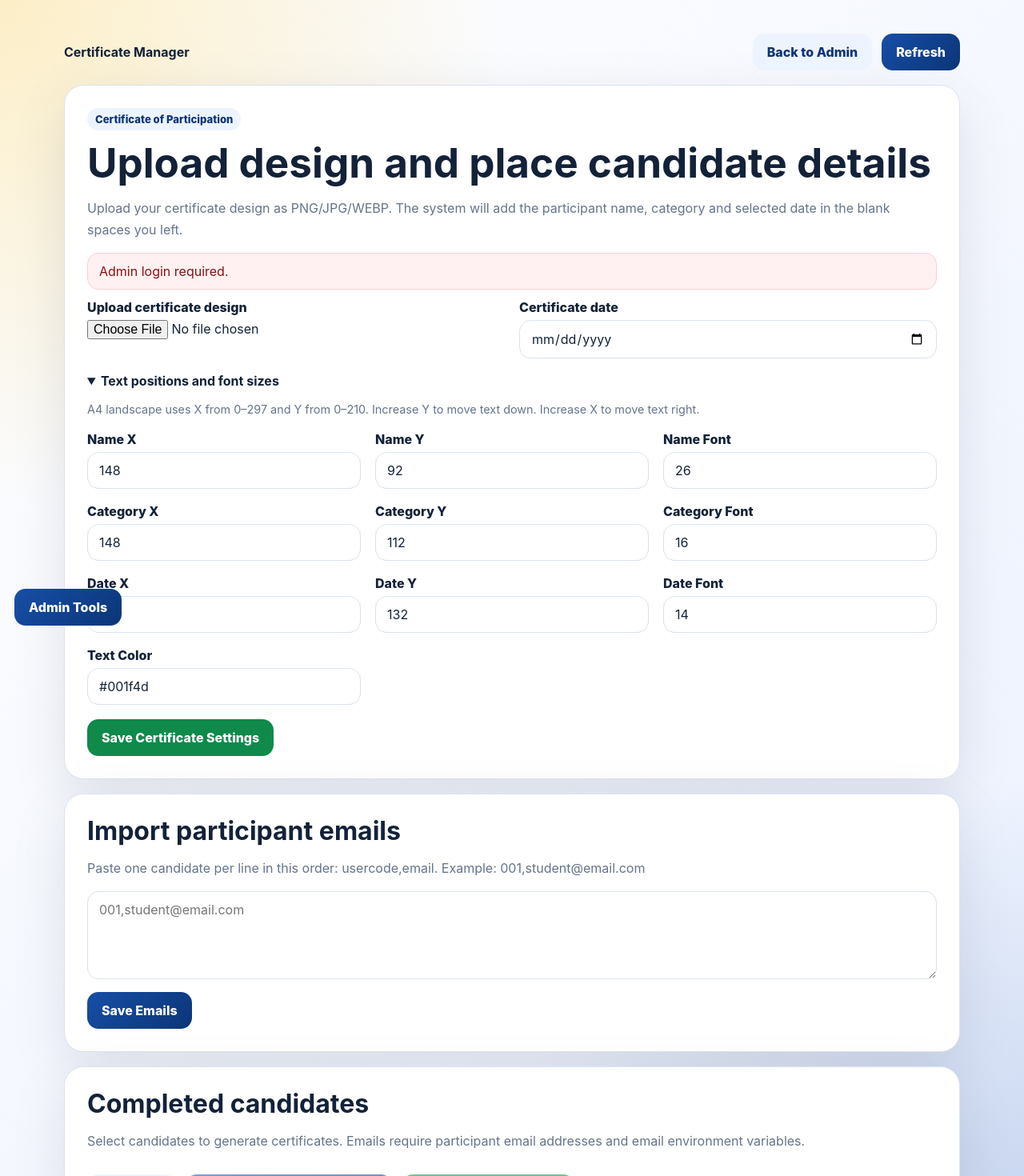
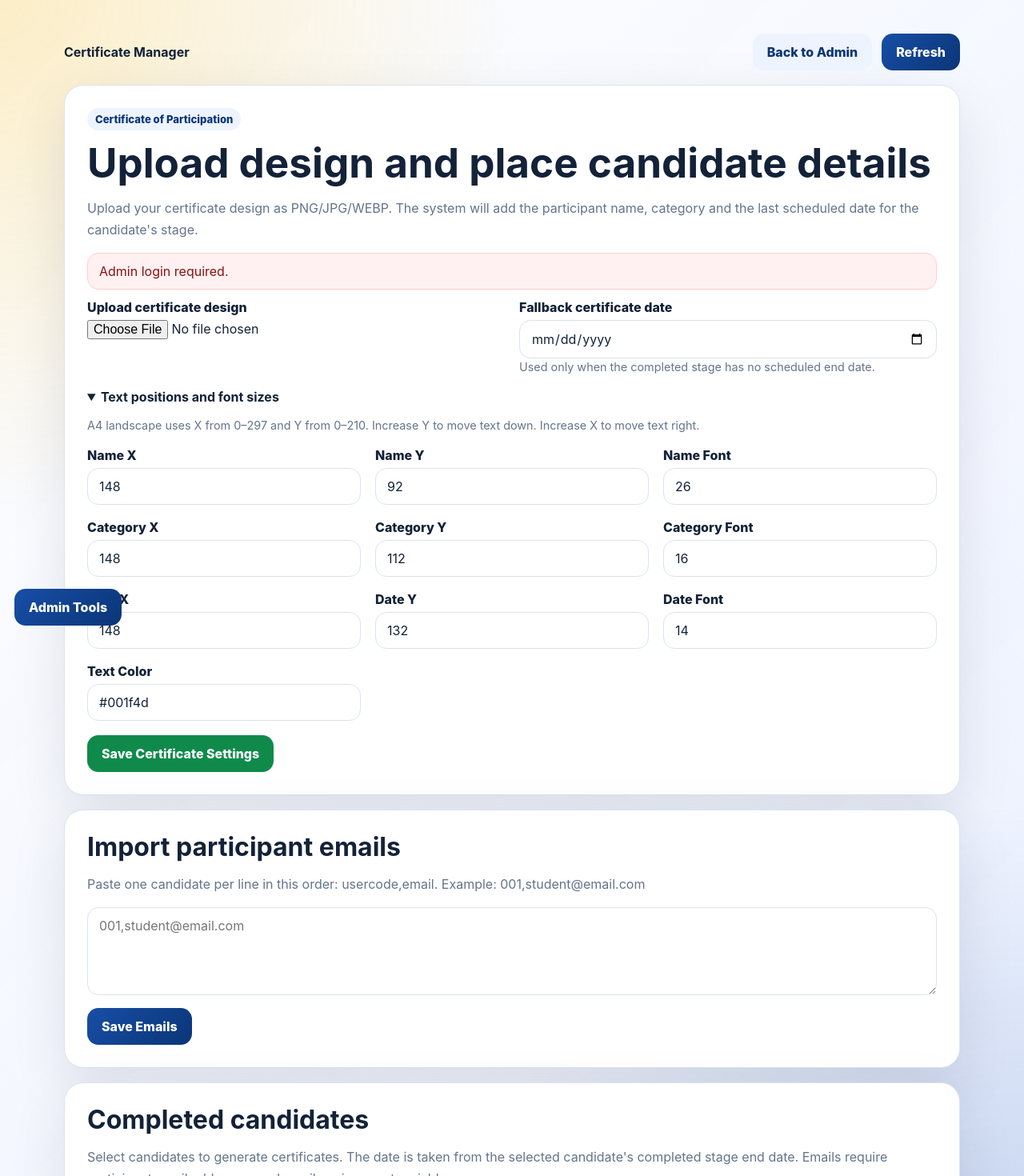
Before and after one commit to kkinging47-prog/mezzopedia-contest-questions-app, a Next.js app: page /admin/certificates in a window 1280 px wide. Shown: the top 1470 px of the page at 80% size. Built offline with nearby package versions, Linux system fonts and the light colour scheme; no server answers.

Commit message:
Use scheduled stage dates in certificate manager

```diff
--- a/src/app/admin/certificates/page.tsx
+++ b/src/app/admin/certificates/page.tsx
@@ -3,7 +3,7 @@
 import { FormEvent, useEffect, useMemo, useState } from 'react';
 import { CertificateSettings, DEFAULT_CERTIFICATE_SETTINGS, downloadCertificate, downloadCertificateBatch, normalizeCertificateSettings } from '@/lib/certificatePdf';
 
-type Candidate = { sessionId: string; name: string; usercode: string; category: string; email?: string; submittedAt?: string };
+type Candidate = { sessionId: string; name: string; usercode: string; category: string; stage?: string; certificateDate?: string; email?: string; submittedAt?: string };
 type ConfigRow = { key: string; value: unknown };
 
 const MAX_CERTIFICATE_IMAGE_SIZE = 15 * 1024 * 1024;
@@ -59,7 +59,10 @@ export default function AdminCertificatesPage() {
     setError('');
     const configRes = await fetch('/api/admin/config').then(r => r.json()).catch(() => ({}));
     const row = (configRes.config || []).find((item: ConfigRow) => item.key === 'certificateSettings');
-    setSettings(normalizeCertificateSettings((row?.value || DEFAULT_CERTIFICATE_SETTINGS) as CertificateSettings));
+    const effectiveRes = await fetch('/api/certificate-settings').then(r => r.json()).catch(() => ({}));
+    const storedSettings = normalizeCertificateSettings((row?.value || DEFAULT_CERTIFICATE_SETTINGS) as CertificateSettings);
+    const effectiveDate = effectiveRes?.settings?.certificateDate || storedSettings.certificateDate;
+    setSettings(normalizeCertificateSettings({ ...storedSettings, certificateDate: effectiveDate }));
     const candidateRes = await fetch('/api/admin/certificates/candidates').then(r => r.json()).catch(() => ({}));
     if (candidateRes.error) setError(candidateRes.error);
     setCandidates(candidateRes.candidates || []);
@@ -105,7 +108,7 @@ export default function AdminCertificatesPage() {
     const res = await fetch('/api/admin/config', { method: 'PUT', headers: { 'Content-Type': 'application/json' }, body: JSON.stringify({ config: { certificateSettings: settings } }) });
     const json = await res.json().catch(() => ({}));
     if (!res.ok) { setError(json.error || 'Could not save certificate settings.'); return; }
-    setMessage('Certificate settings saved. Participants will now use this certificate template on the results page.');
+    setMessage('Certificate settings saved. The certificate date will still use each stage scheduled end date when that stage has an end date.');
   }
 
   async function importEmails() {
@@ -125,13 +128,13 @@ export default function AdminCertificatesPage() {
 
   function toggleCandidate(id: string) { setSelectedIds(prev => prev.includes(id) ? prev.filter(item => item !== id) : [...prev, id]); }
   function toggleAll() { setSelectedIds(selectedAll ? [] : candidates.map(c => c.sessionId)); }
-  async function downloadOne(candidate: Candidate) { await downloadCertificate({ name: candidate.name, category: candidate.category, usercode: candidate.usercode }, settings); }
-  async function downloadSelected() { await downloadCertificateBatch(selectedCandidates.map(c => ({ name: c.name, category: c.category, usercode: c.usercode })), settings); }
+  async function downloadOne(candidate: Candidate) { await downloadCertificate({ name: candidate.name, category: candidate.category, usercode: candidate.usercode, certificateDate: candidate.certificateDate || settings.certificateDate }, settings); }
+  async function downloadSelected() { await downloadCertificateBatch(selectedCandidates.map(c => ({ name: c.name, category: c.category, usercode: c.usercode, certificateDate: c.certificateDate || settings.certificateDate })), settings); }
 
   async function emailSelected() {
     if (!selectedIds.length) { setError('Select at least one candidate first.'); return; }
     setSending(true); setError(''); setMessage('Sending certificate email(s)...');
-    const res = await fetch('/api/admin/certificates/send', { method: 'POST', headers: { 'Content-Type': 'application/json' }, body: JSON.stringify({ sessionIds: selectedIds, certificateDate: settings.certificateDate }) });
+    const res = await fetch('/api/admin/certificates/send', { method: 'POST', headers: { 'Content-Type': 'application/json' }, body: JSON.stringify({ sessionIds: selectedIds }) });
     const json = await res.json().catch(() => ({}));
     setSending(false);
     if (!res.ok) { setError(json.error || 'Could not send certificate emails.'); setMessage(''); return; }
@@ -142,16 +145,16 @@ export default function AdminCertificatesPage() {
     <main className="math-bg" style={{ padding: '24px 0 80px' }}><div className="container">
       <nav className="nav flex between wrap no-print"><strong>Certificate Manager</strong><div className="flex wrap"><a className="btn btn-light" href="/admin">Back to Admin</a><button className="btn btn-primary" onClick={loadAll}>Refresh</button></div></nav>
 
-      <section className="card card-pad"><span className="badge">Certificate of Participation</span><h1 style={{ marginTop: 12 }}>Upload design and place candidate details</h1><p className="muted">Upload your certificate design as PNG/JPG/WEBP. The system will add the participant name, category and selected date in the blank spaces you left.</p>{message && <div className="alert alert-success">{message}</div>}{error && <div className="alert alert-error">{error}</div>}
-        <form onSubmit={saveSettings} className="grid"><div className="grid grid-2"><label><span className="label">Upload certificate design</span><input type="file" accept="image/*" onChange={e => uploadTemplate(e.target.files?.[0] || null)} /></label><label><span className="label">Certificate date</span><input className="input" type="date" value={settings.certificateDate} onChange={e => update('certificateDate', e.target.value)} /></label></div>
+      <section className="card card-pad"><span className="badge">Certificate of Participation</span><h1 style={{ marginTop: 12 }}>Upload design and place candidate details</h1><p className="muted">Upload your certificate design as PNG/JPG/WEBP. The system will add the participant name, category and the last scheduled date for the candidate's stage.</p>{message && <div className="alert alert-success">{message}</div>}{error && <div className="alert alert-error">{error}</div>}
+        <form onSubmit={saveSettings} className="grid"><div className="grid grid-2"><label><span className="label">Upload certificate design</span><input type="file" accept="image/*" onChange={e => uploadTemplate(e.target.files?.[0] || null)} /></label><label><span className="label">Fallback certificate date</span><input className="input" type="date" value={settings.certificateDate} onChange={e => update('certificateDate', e.target.value)} /><span className="small muted">Used only when the completed stage has no scheduled end date.</span></label></div>
           {settings.templateUrl && <div className="alert alert-info"><strong>Template uploaded:</strong> {settings.templateUrl.startsWith('data:') ? <span>Design is loaded and will be saved inside certificate settings.</span> : <a href={settings.templateUrl} target="_blank" rel="noreferrer">View certificate design</a>}</div>}
           <details open><summary><strong>Text positions and font sizes</strong></summary><p className="small muted">A4 landscape uses X from 0–297 and Y from 0–210. Increase Y to move text down. Increase X to move text right.</p><div className="grid grid-3" style={{ marginTop: 12 }}><NumberField label="Name X" value={settings.nameX} onChange={v => update('nameX', v)} /><NumberField label="Name Y" value={settings.nameY} onChange={v => update('nameY', v)} /><NumberField label="Name Font" value={settings.nameFontSize} onChange={v => update('nameFontSize', v)} /><NumberField label="Category X" value={settings.categoryX} onChange={v => update('categoryX', v)} /><NumberField label="Category Y" value={settings.categoryY} onChange={v => update('categoryY', v)} /><NumberField label="Category Font" value={settings.categoryFontSize} onChange={v => update('categoryFontSize', v)} /><NumberField label="Date X" value={settings.dateX} onChange={v => update('dateX', v)} /><NumberField label="Date Y" value={settings.dateY} onChange={v => update('dateY', v)} /><NumberField label="Date Font" value={settings.dateFontSize} onChange={v => update('dateFontSize', v)} /><label><span className="label">Text Color</span><input className="input" value={settings.textColor} onChange={e => update('textColor', e.target.value)} placeholder="#001f4d" /></label></div></details>
           <div className="flex wrap"><button className="btn btn-success" type="submit">Save Certificate Settings</button>{candidates[0] && <button type="button" className="btn btn-light" onClick={() => downloadOne(candidates[0])}>Preview with First Candidate</button>}</div></form></section>
 
       <section className="card card-pad" style={{ marginTop: 18 }}><h2>Import participant emails</h2><p className="muted">Paste one candidate per line in this order: usercode,email. Example: 001,student@email.com</p><textarea className="textarea" value={emailCsv} onChange={e => setEmailCsv(e.target.value)} placeholder="001,student@email.com" /><div className="flex wrap" style={{ marginTop: 12 }}><button className="btn btn-primary" onClick={importEmails}>Save Emails</button></div></section>
 
-      <section className="card card-pad" style={{ marginTop: 18 }}><div className="flex between wrap"><div><h2>Completed candidates</h2><p className="muted">Select candidates to generate certificates. Emails require participant email addresses and email environment variables.</p></div><div className="flex wrap no-print"><button className="btn btn-light" onClick={toggleAll}>{selectedAll ? 'Unselect All' : 'Select All'}</button><button className="btn btn-primary" onClick={downloadSelected} disabled={!selectedIds.length}>Download Selected / All PDF</button><button className="btn btn-success" onClick={emailSelected} disabled={!selectedIds.length || sending}>{sending ? 'Sending...' : 'Send Selected to Email'}</button></div></div>
-        {loading && <div className="alert alert-info">Loading completed candidates...</div>}{!loading && !candidates.length && <div className="alert alert-info">No completed candidates found yet.</div>}{!!candidates.length && <div className="table-wrap"><table><thead><tr><th>Select</th><th>Name</th><th>Code</th><th>Category</th><th>Email</th><th>Action</th></tr></thead><tbody>{candidates.map(candidate => <tr key={candidate.sessionId}><td><input type="checkbox" checked={selectedIds.includes(candidate.sessionId)} onChange={() => toggleCandidate(candidate.sessionId)} /></td><td>{candidate.name}</td><td>{candidate.usercode}</td><td>{candidate.category}</td><td>{candidate.email || <span className="muted">No email</span>}</td><td><button className="btn btn-light" onClick={() => downloadOne(candidate)}>Download</button></td></tr>)}</tbody></table></div>}
+      <section className="card card-pad" style={{ marginTop: 18 }}><div className="flex between wrap"><div><h2>Completed candidates</h2><p className="muted">Select candidates to generate certificates. The date is taken from the selected candidate's completed stage end date. Emails require participant email addresses and email environment variables.</p></div><div className="flex wrap no-print"><button className="btn btn-light" onClick={toggleAll}>{selectedAll ? 'Unselect All' : 'Select All'}</button><button className="btn btn-primary" onClick={downloadSelected} disabled={!selectedIds.length}>Download Selected / All PDF</button><button className="btn btn-success" onClick={emailSelected} disabled={!selectedIds.length || sending}>{sending ? 'Sending...' : 'Send Selected to Email'}</button></div></div>
+        {loading && <div className="alert alert-info">Loading completed candidates...</div>}{!loading && !candidates.length && <div className="alert alert-info">No completed candidates found yet.</div>}{!!candidates.length && <div className="table-wrap"><table><thead><tr><th>Select</th><th>Name</th><th>Code</th><th>Category</th><th>Stage</th><th>Certificate Date</th><th>Email</th><th>Action</th></tr></thead><tbody>{candidates.map(candidate => <tr key={candidate.sessionId}><td><input type="checkbox" checked={selectedIds.includes(candidate.sessionId)} onChange={() => toggleCandidate(candidate.sessionId)} /></td><td>{candidate.name}</td><td>{candidate.usercode}</td><td>{candidate.category}</td><td>{candidate.stage || ''}</td><td>{candidate.certificateDate || <span className="muted">No date</span>}</td><td>{candidate.email || <span className="muted">No email</span>}</td><td><button className="btn btn-light" onClick={() => downloadOne(candidate)}>Download</button></td></tr>)}</tbody></table></div>}
       </section>
     </div></main>
   );
```
